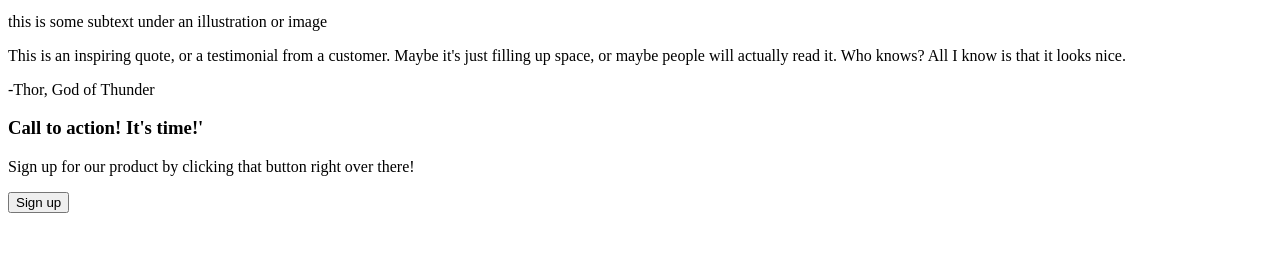
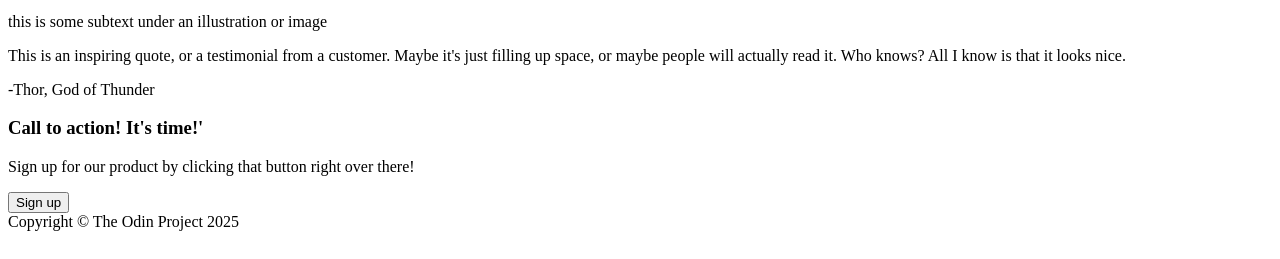
Before and after one commit to WndrB/odin-landing-page, a plain HTML site: page index.html in a window 1280 px wide. Shown: the part 541-800 px from the top of the page. Drawn offline with Linux system fonts and the light colour scheme.

Commit message:
Add the footer to the page
Add a div class="footer" to the page.

Inside add a text about the copyright.

```diff
--- a/index.html
+++ b/index.html
@@ -69,6 +69,10 @@
     </div>
   </div>
 
+  <div class="footer">
+    Copyright © The Odin Project 2025
+  </div>
+
 </body>
 
 </html>
```
